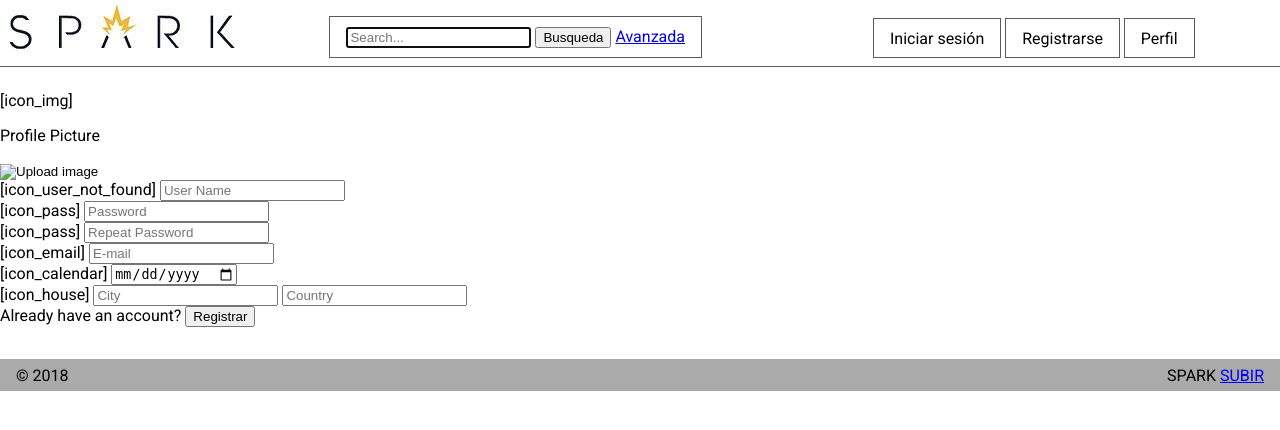
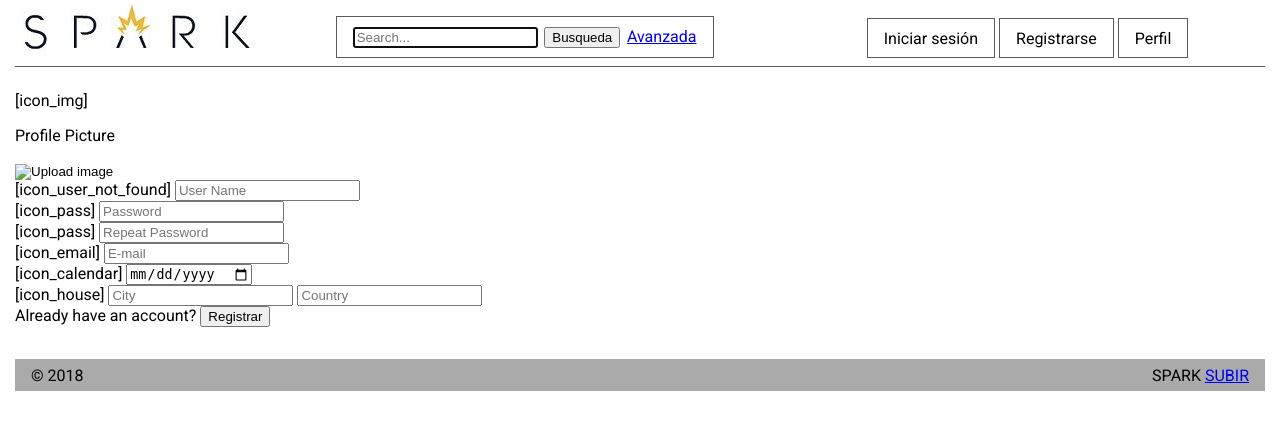
Before and after one commit to AllRacs/daw-destello, a PHP site: page /registro.html in a window 1280 px wide. Shown: the top 430 px of the page. Run offline with PHP 8.4, Linux system fonts and the light colour scheme.

Commit message:
Little changes in general.css

```diff
--- a/css/general.css
+++ b/css/general.css
@@ -1,7 +1,8 @@
 /* header, nav and footer*/
 
 body {
-    margin: 0px;
+    margin: 0px auto;
+    max-width: 1250px;
     font-family: 'Roboto', sans-serif;
 }
 
@@ -18,6 +19,10 @@ body > header {
     display: flex;
     flex-direction: row;
     justify-content: space-around;
+}
+
+.top_header > form > input, .top_header > form > input + button {
+    margin-right: 0.2em;
 }
 
 .top_header > form > #busqueda:hover {
```
Also changed, not shown: index.html (+6 -5 lines).
